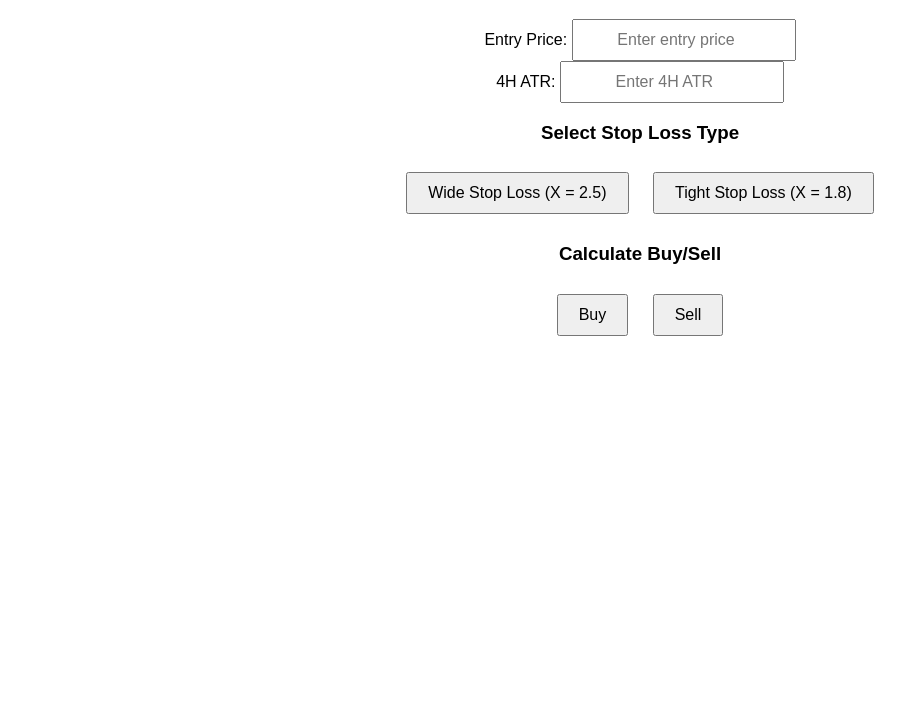
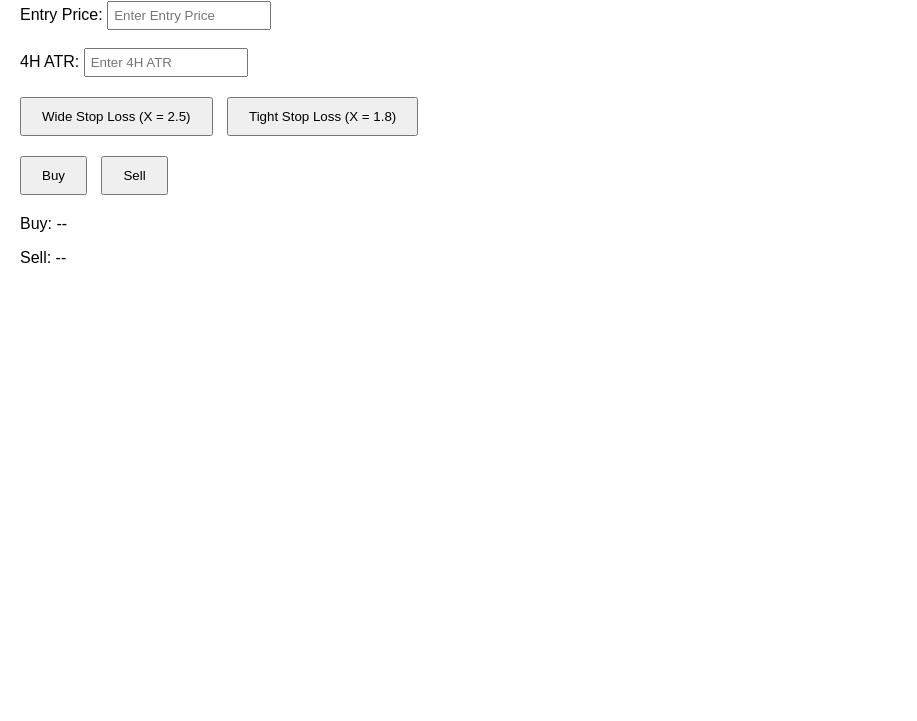
Before and after one commit to Robot-moss/forex_notion_widget, a plain HTML site: page dynamic_stoploss_calc.html in a window 1280 px wide. Shown: the part 79-800 px from the top of the page, without its empty margins (0-917 px from the left). Drawn offline with Linux system fonts and the light colour scheme.

Commit message:
Update dynamic_stoploss_calc.html

```diff
--- a/dynamic_stoploss_calc.html
+++ b/dynamic_stoploss_calc.html
@@ -3,92 +3,98 @@
 <head>
     <meta charset="UTF-8">
     <meta name="viewport" content="width=device-width, initial-scale=1.0">
-    <title>Buy/Sell Calculator</title>
+    <title>Buy & Sell Calculator</title>
     <style>
         body {
             font-family: Arial, sans-serif;
-            text-align: center;
-            margin-top: 50px;
+            margin: 20px;
+        }
+        .button-group {
+            margin-bottom: 20px;
         }
         button {
             padding: 10px 20px;
-            margin: 10px;
-            font-size: 16px;
+            margin-right: 10px;
             cursor: pointer;
         }
-        input {
-            padding: 10px;
-            font-size: 16px;
-            width: 200px;
-            text-align: center;
+        input[type="number"] {
+            width: 150px;
+            padding: 5px;
         }
-        .result {
+        .output {
             margin-top: 20px;
-            font-size: 18px;
         }
     </style>
 </head>
 <body>
+    <h1>Buy & Sell Calculator</h1>
 
-    <h2>Buy/Sell Price Calculator</h2>
+    <div class="button-group">
+        <label>Entry Price: </label>
+        <input type="number" id="entry_price" step="0.01" placeholder="Enter Entry Price">
+        <br><br>
+        <label>4H ATR: </label>
+        <input type="number" id="atr" step="0.01" placeholder="Enter 4H ATR">
+    </div>
 
-    <label for="entryPrice">Entry Price: </label>
-    <input type="number" id="entryPrice" placeholder="Enter entry price" step="0.01"><br>
+    <div class="button-group">
+        <button onclick="setWideStopLoss()">Wide Stop Loss (X = 2.5)</button>
+        <button onclick="setTightStopLoss()">Tight Stop Loss (X = 1.8)</button>
+    </div>
 
-    <label for="atr">4H ATR: </label>
-    <input type="number" id="atr" placeholder="Enter 4H ATR" step="0.01"><br>
+    <div class="button-group">
+        <button onclick="calculateBuy()">Buy</button>
+        <button onclick="calculateSell()">Sell</button>
+    </div>
 
-    <h3>Select Stop Loss Type</h3>
-    <button id="wideStopLoss">Wide Stop Loss (X = 2.5)</button>
-    <button id="tightStopLoss">Tight Stop Loss (X = 1.8)</button>
-
-    <h3>Calculate Buy/Sell</h3>
-    <button id="buyButton">Buy</button>
-    <button id="sellButton">Sell</button>
-
-    <div class="result">
-        <p id="buyResult"></p>
-        <p id="sellResult"></p>
+    <div class="output">
+        <p id="output_buy">Buy: --</p>
+        <p id="output_sell">Sell: --</p>
     </div>
 
     <script>
-        let X = 2.5; // Default to Wide Stop Loss
+        let X = 0;  // This will store the selected stop loss value (either 2.5 or 1.8)
 
-        // Update X value based on stop loss type
-        document.getElementById('wideStopLoss').addEventListener('click', function() {
+        function setWideStopLoss() {
             X = 2.5;
-            alert("Wide Stop Loss selected (X = 2.5)");
-        });
+            alert("Wide Stop Loss (X = 2.5) selected.");
+        }
 
-        document.getElementById('tightStopLoss').addEventListener('click', function() {
+        function setTightStopLoss() {
             X = 1.8;
-            alert("Tight Stop Loss selected (X = 1.8)");
-        });
+            alert("Tight Stop Loss (X = 1.8) selected.");
+        }
 
-        // Calculate Buy
-        document.getElementById('buyButton').addEventListener('click', function() {
-            const entryPrice = parseFloat(document.getElementById('entryPrice').value);
-            const atr = parseFloat(document.getElementById('atr').value);
-            if (!isNaN(entryPrice) && !isNaN(atr)) {
-                const buy = entryPrice - (atr * X);
-                document.getElementById('buyResult').innerText = "Buy Price: " + buy.toFixed(2);
+        function calculateBuy() {
+            let entryPrice = parseFloat(document.getElementById("entry_price").value);
+            let atr = parseFloat(document.getElementById("atr").value);
+
+            if (!isNaN(entryPrice) && !isNaN(atr) && X > 0) {
+                let buyPrice = entryPrice - (atr * X);
+                document.getElementById("output_buy").innerHTML = `Buy: ${buyPrice.toFixed(getDecimalPlaces(entryPrice))}`;
             } else {
-                alert("Please enter valid entry price and ATR values.");
+                alert("Please enter valid values for Entry Price, 4H ATR, and select a Stop Loss.");
             }
-        });
+        }
 
-        // Calculate Sell
-        document.getElementById('sellButton').addEventListener('click', function() {
-            const entryPrice = parseFloat(document.getElementById('entryPrice').value);
-            const atr = parseFloat(document.getElementById('atr').value);
-            if (!isNaN(entryPrice) && !isNaN(atr)) {
-                const sell = entryPrice + (atr * X);
-                document.getElementById('sellResult').innerText = "Sell Price: " + sell.toFixed(2);
+        function calculateSell() {
+            let entryPrice = parseFloat(document.getElementById("entry_price").value);
+            let atr = parseFloat(document.getElementById("atr").value);
+
+            if (!isNaN(entryPrice) && !isNaN(atr) && X > 0) {
+                let sellPrice = entryPrice + (atr * X);
+                document.getElementById("output_sell").innerHTML = `Sell: ${sellPrice.toFixed(getDecimalPlaces(entryPrice))}`;
             } else {
-                alert("Please enter valid entry price and ATR values.");
+                alert("Please enter valid values for Entry Price, 4H ATR, and select a Stop Loss.");
             }
-        });
+        }
+
+        function getDecimalPlaces(num) {
+            // Returns the number of decimal places in the given number
+            const match = ('' + num).match(/(?:\.(\d+))?(?:[eE]([+-]?\d+))?$/);
+            if (!match) { return 0; }
+            return Math.max(0, (match[1] ? match[1].length : 0) - (match[2] ? +match[2] : 0));
+        }
     </script>
-
 </body>
 </html>
```
